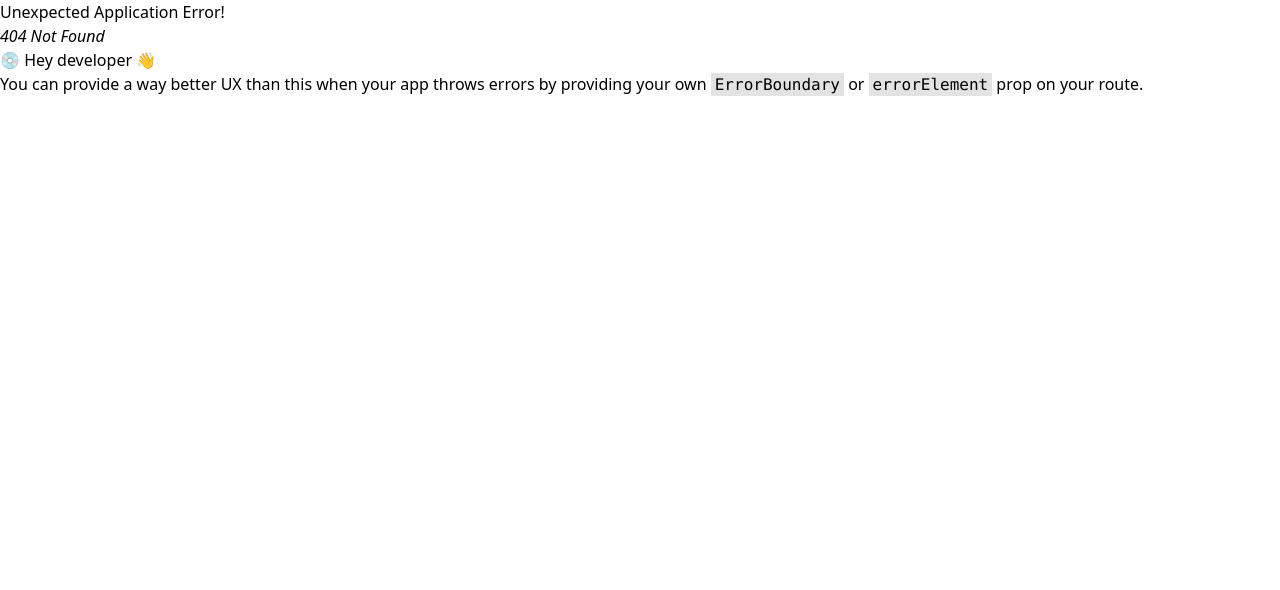
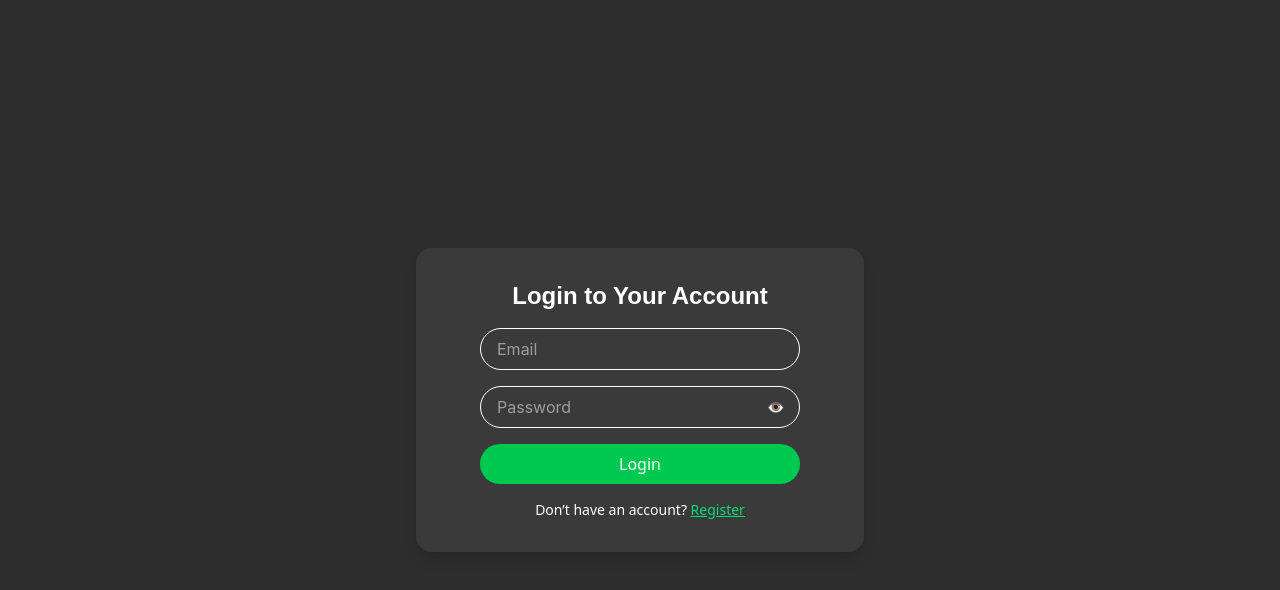
Before and after one commit to Mutasim15/Ride-sharing-jaben-naki-app, a React (Vite) app: page /login in a window 1280 px wide. Before the commit this address had no page. Shown: the top 590 px of the page. Built offline with nearby package versions, Linux system fonts and the light colour scheme.

Commit message:
create login

```diff
--- a/src/Pages/AuthScreen.jsx
+++ b/src/Pages/AuthScreen.jsx
@@ -19,7 +19,9 @@ const AuthScreen = () => {
           >
             Registration
           </button>
-          <button className="bg-white text-[#787777] text-base font-medium py-3 px-6 rounded-full w-full max-w-xs">
+          <button
+          onClick={()=>navigate("/login")}
+           className="bg-white text-[#787777] text-base font-medium py-3 px-6 rounded-full w-full max-w-xs">
             Log In
           </button>
         {/* </div> */}
--- a/src/Pages/Passenger/PassengerForm.jsx
+++ b/src/Pages/Passenger/PassengerForm.jsx
@@ -1,5 +1,6 @@
 import React, { useState } from "react";
 import Swal from "sweetalert2";
+
 
 
 const PassengerForm = ({ data, setData, handleSubmit, handlePrevious }) => {
@@ -39,6 +40,7 @@ const PassengerForm = ({ data, setData, handleSubmit, handlePrevious }) => {
           showConfirmButton: false,
           timer: 1500
         });
+
         handleSubmit();
       } else {
         setError(result?.message || "Something went wrong!");
--- /dev/null
+++ b/src/Pages/PrivateRoute/Dashboard.jsx
@@ -0,0 +1,11 @@
+import React from "react";
+
+const Dashboard = () => {
+  return (
+    <div className="min-h-screen bg-[#2d2d2d] flex items-center justify-center text-white text-2xl font-bold">
+      Welcome to the Dashboard 🚗
+    </div>
+  );
+};
+
+export default Dashboard;
--- /dev/null
+++ b/src/Pages/PrivateRoute/LoginPage.jsx
@@ -0,0 +1,114 @@
+import React, { useState } from "react";
+import { useNavigate, Link } from "react-router-dom";
+import Swal from "sweetalert2";
+
+const LoginPage = () => {
+  const navigate = useNavigate();
+  const [email, setEmail] = useState("");
+  const [password, setPassword] = useState("");
+  const [showPassword, setShowPassword] = useState(false);
+  const [loading, setLoading] = useState(false);
+
+  const handleLogin = async (e) => {
+    e.preventDefault();
+    setLoading(true);
+
+    const loginData = {
+      email,
+      password,
+    };
+
+    try {
+      const res = await fetch("https://jaben-naki-server.vercel.app/api/v1/auth/login", {
+        method: "POST",
+        headers: {
+          "Content-Type": "application/json",
+        },
+        body: JSON.stringify(loginData),
+      });
+
+      const result = await res.json();
+
+      if (res.ok) {
+        // Save login state (token or flag)
+        localStorage.setItem("isLoggedIn", "true");
+
+        Swal.fire({
+          icon: "success",
+          title: "Successfully Logged In",
+          showConfirmButton: false,
+          timer: 1500,
+        });
+
+        navigate("/dashboard"); // Go to private route
+      } else {
+        Swal.fire({
+          icon: "error",
+          title: "Login Failed",
+          text: result.message || "Invalid credentials",
+        });
+      }
+    } catch (err) {
+      Swal.fire({
+        icon: "error",
+        title: "Network Error",
+        text: err.message || "Please try again later",
+      });
+    } finally {
+      setLoading(false);
+    }
+  };
+
+  return (
+    <div className="min-h-screen bg-[#2d2d2d] flex items-center justify-center">
+      <div className="bg-[#3a3a3a] rounded-2xl p-8 max-w-md w-full shadow-lg flex flex-col items-center justify-center">
+        <h2 className="text-white text-2xl font-poppins font-semibold mb-4">Login to Your Account</h2>
+        <form onSubmit={handleLogin} className="space-y-4">
+          <input
+            type="email"
+            placeholder="Email"
+            required
+            value={email}
+            onChange={(e) => setEmail(e.target.value)}
+            className="w-[320px] px-4 py-2 rounded-[30px] border border-white text-white bg-transparent font-inter font-normal"
+          />
+
+          <div className="relative w-[320px]">
+            <input
+              type={showPassword ? "text" : "password"}
+              placeholder="Password"
+              required
+              value={password}
+              onChange={(e) => setPassword(e.target.value)}
+              className="w-full px-4 py-2 rounded-[30px] border border-white text-white bg-transparent font-inter font-normal pr-16"
+            />
+            <button
+              type="button"
+              onClick={() => setShowPassword(!showPassword)}
+              className="absolute right-4 top-1/2 -translate-y-1/2 text-white text-sm"
+            >
+              {showPassword ? "Hide" : "👁️"}
+            </button>
+          </div>
+
+          <button
+            type="submit"
+            className="bg-green-500 text-white px-6 py-2 rounded-full w-full"
+            disabled={loading}
+          >
+            {loading ? "Logging in..." : "Login"}
+          </button>
+        </form>
+
+        <p className="text-white text-sm mt-4">
+          Don’t have an account?{" "}
+          <Link to="/register" className="text-green-400 underline hover:text-green-300">
+            Register
+          </Link>
+        </p>
+      </div>
+    </div>
+  );
+};
+
+export default LoginPage;
--- /dev/null
+++ b/src/Pages/PrivateRoute/PrivateRoute.jsx
@@ -0,0 +1,8 @@
+import { Navigate } from "react-router-dom";
+
+const PrivateRoute = ({ children }) => {
+  const isLoggedIn = localStorage.getItem("isLoggedIn") === "true";
+  return isLoggedIn ? children : <Navigate to="/login" />;
+};
+
+export default PrivateRoute;
--- a/src/main.jsx
+++ b/src/main.jsx
@@ -13,6 +13,10 @@ import AuthScreen from './Pages/AuthScreen';
 import RoleSelection from './Pages/RoleSelection';
 import PassengerRegistration from './Pages/Passenger/PassengerRegistration';
 import DriverRegistration from './Pages/Driver/DriverRegistration';
+
+import LoginPage from './Pages/PrivateRoute/LoginPage';
+import PrivateRoute from './Pages/PrivateRoute/PrivateRoute';
+import Dashboard from './Pages/PrivateRoute/Dashboard';
 
 
 
@@ -37,6 +41,18 @@ const router = createBrowserRouter([
   {
     path:'/register/driver',
     element:<DriverRegistration></DriverRegistration>
+  },
+
+  {
+    path: "/login",
+    element: <LoginPage></LoginPage>,
+  },
+  {
+    path:'/dashboard',
+    element:<PrivateRoute>
+      <Dashboard></Dashboard>
+    </PrivateRoute>
+
   }
 ]);
 
```
Also changed, not shown: 1 other file (tests, documents, lock files or other folders).
